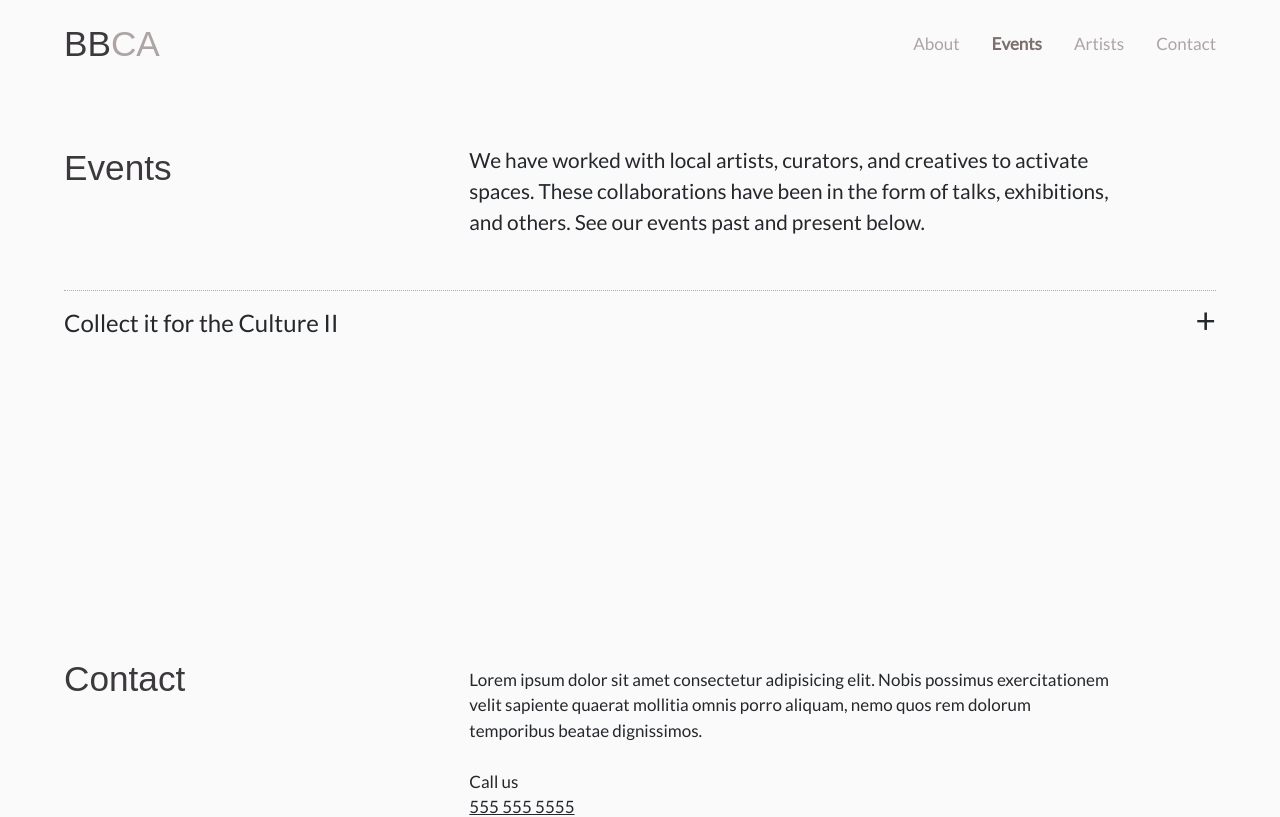
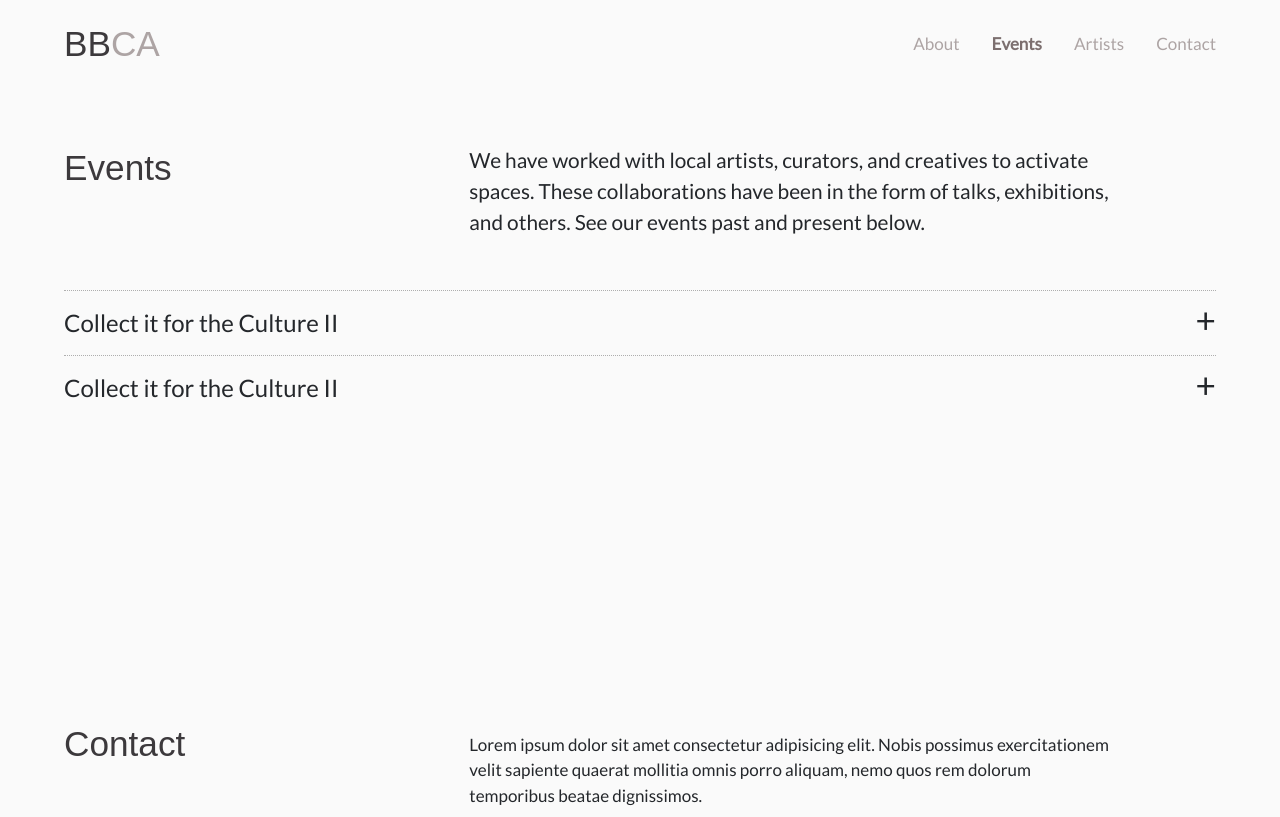
Before and after one commit to black-buddha-creative-agency/bbca-v1, a React (Create React App) app: page /events in a window 1280 px wide. Shown: the top 817 px of the page. Built offline with nearby package versions, Linux system fonts and the light colour scheme; a web font is replaced by a local one.

Commit message:
Add EventList and EventListItem components

```diff
--- /dev/null
+++ b/src/components/EventList/index.jsx
@@ -0,0 +1,25 @@
+import React, { Component } from 'react'
+
+import events from '../../data/events'
+import EventListItem from '../EventListItem'
+
+class EventList extends Component {
+  state = {
+    events: events
+  }
+
+  handleClick = idx => {
+    this.setState({events: [!!this.state.event]})
+  }
+  render() {
+    return (
+      <div className="event-list list">
+        {this.state.events.map((event, idx) => (
+          <EventListItem title={event.title} handleClick={this.handleClick} />
+        ))}
+      </div>
+    )
+  }
+}
+
+export default EventList
--- a/src/components/EventListItem/index.jsx
+++ b/src/components/EventListItem/index.jsx
@@ -0,0 +1,16 @@
+import React from 'react'
+
+const EventListItem = ({ title, handleClick }) => {
+  return (
+    <li
+      onClick={handleClick}
+      className="event-list--item justify-between pv3 ba bl-0 bb-0 br-0 b--dotted b--black-30"
+    >
+      <p className="text-p1 ">{title}</p>
+
+      <p className="text-h2">+</p>
+    </li>
+  )
+}
+
+export default EventListItem
--- /dev/null
+++ b/src/data/events.js
@@ -0,0 +1,12 @@
+const events = [
+  {
+    title: 'Collect it for the Culture II',
+    isOpen: false
+  },
+  {
+    title: 'Collect it for the Culture II',
+    isOpen: false
+  }
+]
+
+export default events
--- a/src/pages/EventsPage/index.jsx
+++ b/src/pages/EventsPage/index.jsx
@@ -1,5 +1,6 @@
 import React from 'react'
 import Section from '../../components/Layout/Section'
+import EventList from '../../components/EventList'
 
 const EventPage = () => {
   return (
@@ -19,13 +20,7 @@ const EventPage = () => {
           </div>
         </article>
         <div className="mt5 event-list--container">
-          <div className="event-list list">
-            <li className="event-list--item justify-between pv3 ba bl-0 bb-0 br-0 b--dotted b--black-30">
-              <p className="text-p1 ">Collect it for the Culture II </p>
-
-              <p className="text-h2">+</p>
-            </li>
-          </div>
+          <EventList />
         </div>
       </div>
     </Section>
```
